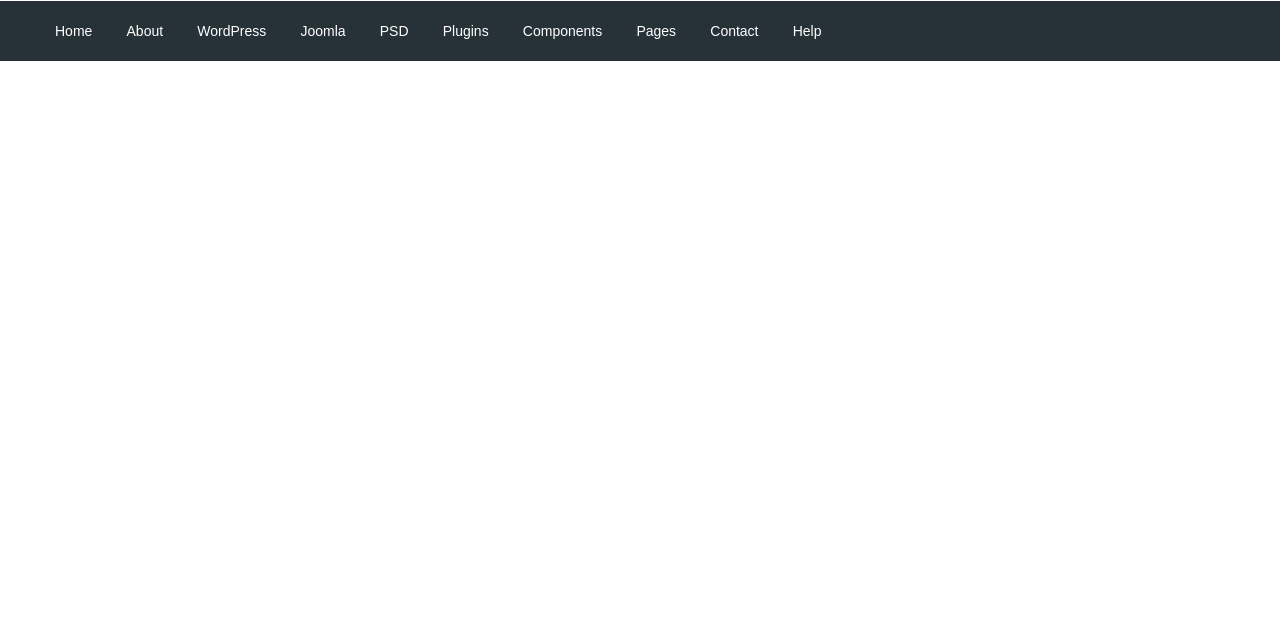
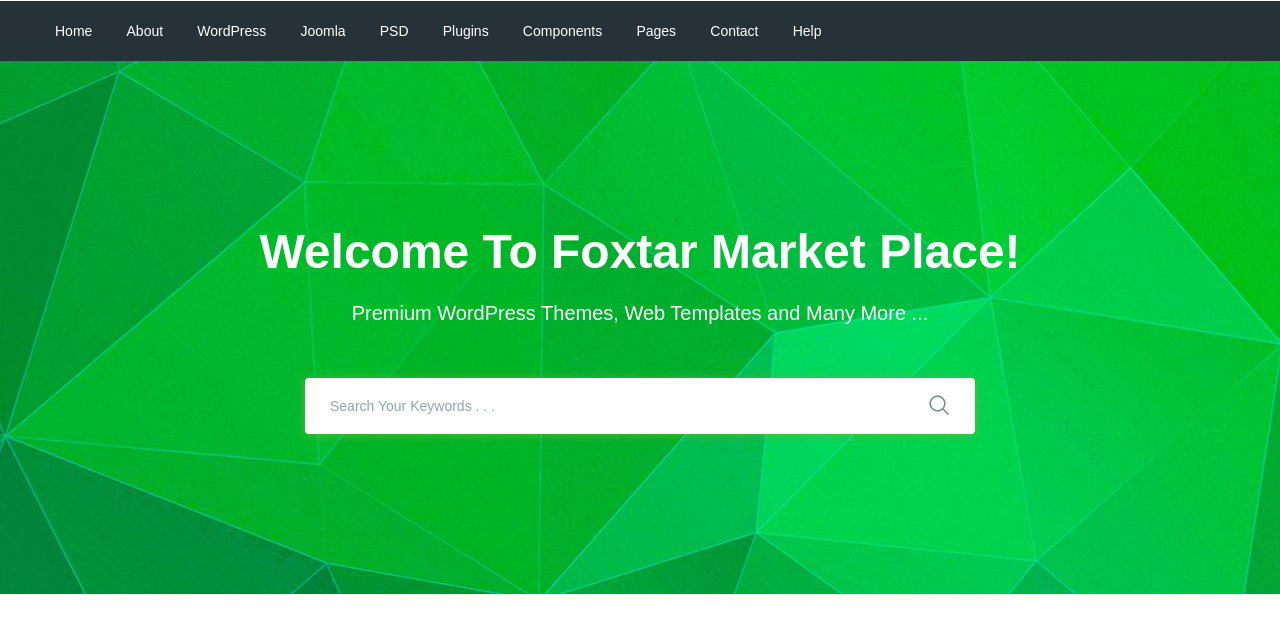
Before and after one commit to Volkovvvv/moderno2-, a website: page app/index.html in a window 1280 px wide. Shown: the part 89-722 px from the top of the page. Drawn offline with nearby package versions, Linux system fonts and the light colour scheme; files that its build step writes are made by us from their sources.

Commit message:
added search-section

```diff
--- a/app/index.html
+++ b/app/index.html
@@ -94,6 +94,26 @@
         </div>
 
     </header>
+    <section class="search" style="background-image:url(images/search-bg.jpg);">
+        <div class="container">
+            <div class="search__inner">
+                <div class="search__inner-title">
+                    Welcome To Foxtar Market Place!
+                </div>
+                <div class="search__inner-text">
+                    Premium WordPress Themes, Web Templates and Many More ...
+                </div>
+                <div class="search__inner-form">
+                    <form action="">
+                        <input type="text" placeholder="Search Your Keywords . . ." required>
+                        <button type="submit">
+                            <img src="images/icons/search.png" alt="">
+                        </button>
+                    </form>
+                </div>
+            </div>
+        </div>
+    </ы>
 
     <script src="https://ajax.googleapis.com/ajax/libs/jquery/3.4.1/jquery.min.js"></script>
     <script src="js/libs.min.js"></script>
--- a/app/scss/style.scss
+++ b/app/scss/style.scss
@@ -50,3 +50,58 @@
         font-size:14px;
     }
 }
+.search{
+
+    background-repeat: no-repeat;
+    background-size:cover;
+    background-position:center;
+    min-height:533px;
+}
+.search__inner{
+    padding: 155px 0 130px;
+    color:#fff;
+    text-align:center;
+    &-title{
+        margin-bottom: 10px;
+        font-size: 48px;
+        line-height:72px;
+        font-weight: 700;
+    }
+    &-text{
+        margin-bottom: 50px;
+        font-size: 20px;
+        line-height: 30px;
+        font-weight: 500;
+    }
+    &-form{
+        max-width: 670px;
+        margin:0 auto;
+        position:relative;
+        input{
+            display:block;
+            width: 100%;
+            border-radius: 4px;
+            height: 56px;
+            border:none;
+            font-size:14px;
+            outline: none;
+            font-weight:500;
+            box-shadow: 0px 1px 10px 0px rgba(124, 178, 64, 0.75);
+            padding-left: 25px;
+            padding-right: 60px;
+            &::placeholder{
+                color:#90a4ae;
+                font-weight:500;
+            }
+
+        }
+        button{
+            position:absolute;
+            border:none;
+            background-color: transparent;
+            right: 20px;
+            top: 16px;
+            cursor: pointer;
+        }
+    }
+}
```
Also changed, not shown: app/images/icons/search.png (added), app/images/search-bg.jpg (added).
